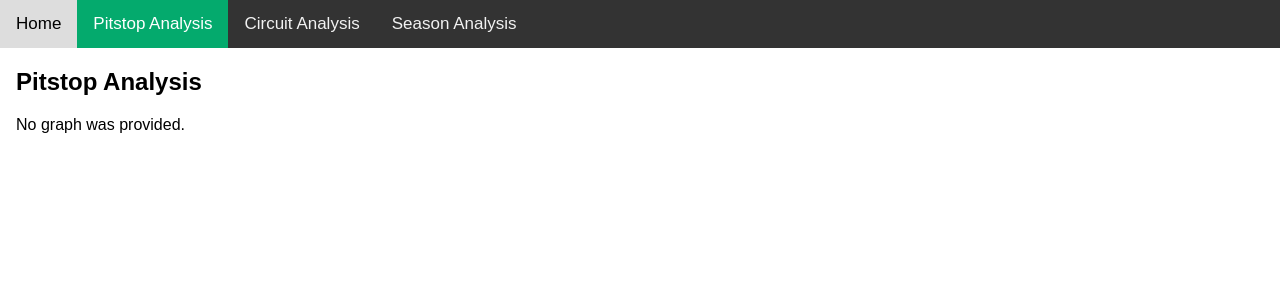
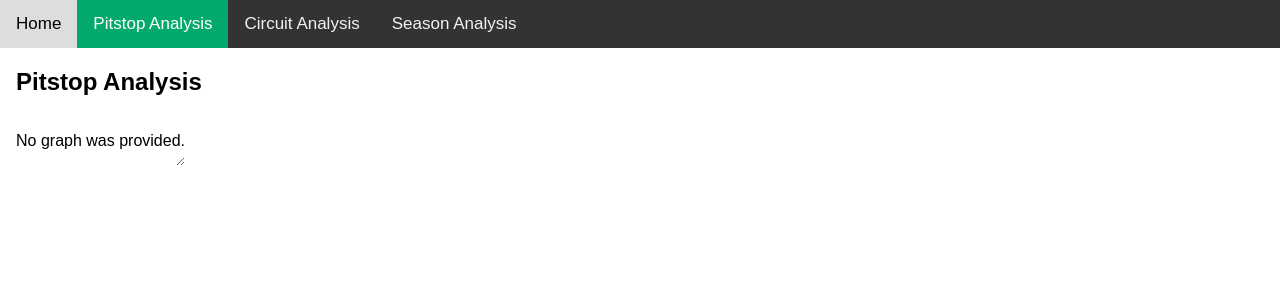
Before and after one commit to bhosale-prathamesh/Formula-1-Analysis, a Django app: template f1_analysis/app/templates/pitstop_analysis.html in a window 1280 px wide. Shown: the top 300 px of the page. Run offline with Django 3.2, Linux system fonts and the light colour scheme; the template is opened without the code that fills it, so the values that code supplies are empty.

Commit message:
added resizable graph

```diff
--- a/f1_analysis/app/templates/pitstop_analysis.html
+++ b/f1_analysis/app/templates/pitstop_analysis.html
@@ -36,6 +36,15 @@ body {
 
 .topnav .icon {
   display: none;
+}
+
+.resizable-content {
+  min-height: 30px;
+  min-width: 30px;
+  resize: both;
+  overflow: auto;
+  max-height: fit-content;
+  max-width: fit-content;
 }
 
 @media screen and (max-width: 600px) {
@@ -77,7 +86,7 @@ body {
   <h2>Pitstop Analysis</h2>
 </div>
 
-<div style="padding-left:16px">
+<div style="padding-left:16px" class="resizable-content">
     {% if graph %}
     {{ graph|safe }}
     {% else %}
--- a/f1_analysis/app/views.py
+++ b/f1_analysis/app/views.py
@@ -17,7 +17,7 @@ def pitstop_analysis(request):
     circuits_data = pd.read_csv('Data\circuits.csv')
     pitstop_data = pd.merge(circuits_data,pitstop_data,on='circuitId',how='outer').dropna().reset_index()
     pitstop_data = pitstop_data[['name','milliseconds']]
-    fig = px.bar(pitstop_data,x='name',y='milliseconds',
+    fig = px.bar(pitstop_data,x='name',y='milliseconds',width=1280, height = 720,
                  labels=dict(name='Circuit Name',milliseconds='Average Pitstop Time (ms)'))
 
     graph = fig.to_html(full_html=False, default_height=500, default_width=700)
```
